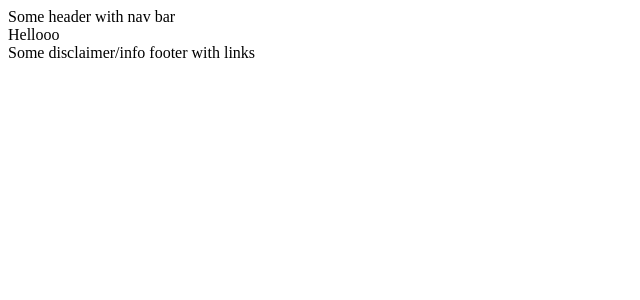
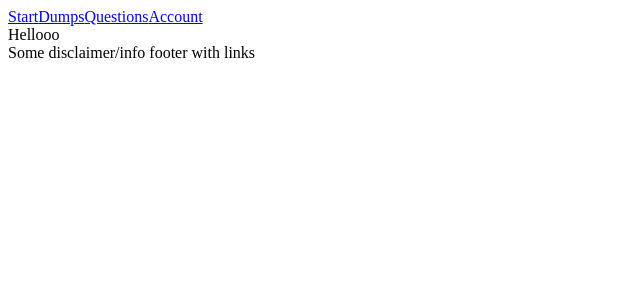
Before and after one commit to Gurkenschreck/brain.dmp-frontend, a React app: page / in a window 1280 px wide. Shown: the top 300 px of the page, without its empty margins (0-640 px from the left). Built offline with nearby package versions, Linux system fonts and the light colour scheme; the HTML template or start-up script is replaced by a standard one.

Commit message:
Added main navigation, updated config, changed style

```diff
--- a/src/components/App.js
+++ b/src/components/App.js
@@ -1,12 +1,12 @@
 import React, {Component} from 'react';
+
+import MainNavigation from './TopNav/MainNavigation.js';
 
 class App extends Component {
     render() {
         return (
-            <div>
-                <header>
-                    Some header with nav bar
-                </header>
+            <div style={{padding:0, margin:0}}>
+                <MainNavigation />
                 <main>
                     Hellooo
                 </main>
--- /dev/null
+++ b/src/components/TopNav/MainNavigation.css
@@ -0,0 +1,21 @@
+.mainheader {
+    width: 100%;
+}
+
+.mainheader__menu {
+    list-style-type: none;
+    margin: 0;
+    padding: 0;
+}
+
+.mainheader__item {
+    display: inline;
+}
+
+.mainheader__item:hover {
+    background-color: rgba(0, 0, 0, 0.05)
+}
+
+.mainheader__item--active {
+    background-color: #4CAF50;
+}
--- /dev/null
+++ b/src/components/TopNav/MainNavigation.js
@@ -0,0 +1,37 @@
+import React, {Component} from 'react';
+import { Link } from 'react-router';
+
+require('./MainNavigation.css');
+
+class MainNavigation extends Component {
+    render() {
+        return (
+            <header id="mainheader" className="mainheader">
+                <ul className="mainheader__menu" >
+                    <li className="mainheader__item">
+                        <Link to="/home" activeClassName="mainheader__item--active">
+                            Start
+                        </Link>
+                    </li>
+                    <li className="mainheader__item">
+                        <Link to="/dumps" activeClassName="mainheader__item--active">
+                            Dumps
+                        </Link>
+                    </li>
+                    <li className="mainheader__item">
+                        <Link to="/questions" activeClassName="mainheader__item--active">
+                            Questions
+                        </Link>
+                    </li>
+                    <li className="mainheader__item">
+                        <Link to="/account" activeClassName="mainheader__item--active">
+                            Account
+                        </Link>
+                    </li>
+                </ul>
+            </header>
+        );
+    }
+}
+
+export default MainNavigation;
--- a/webpack.config.js
+++ b/webpack.config.js
@@ -47,6 +47,9 @@ module.exports = {
         hot: true,
 		publicPath: '/static/',
         contentBase: DIST_PUBLIC_DIR,
-        stats: 'errors-only'
+        stats: 'errors-only',
+		historyApiFallback: {
+			index: 'index.html'
+		}
 	}
 };
```
Also changed, not shown: 3 other files (tests, documents, lock files or other folders).
